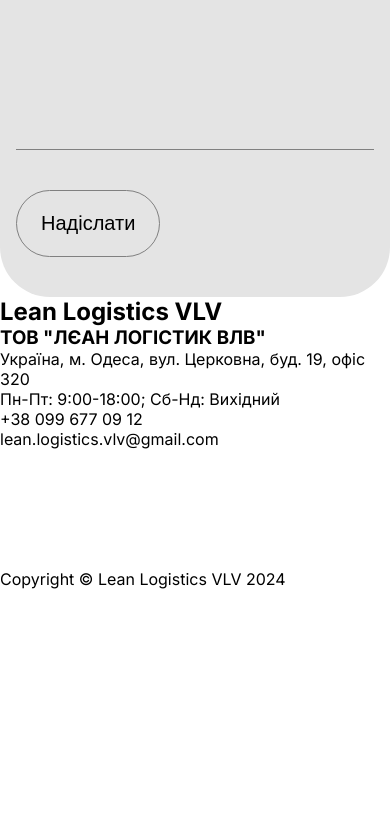
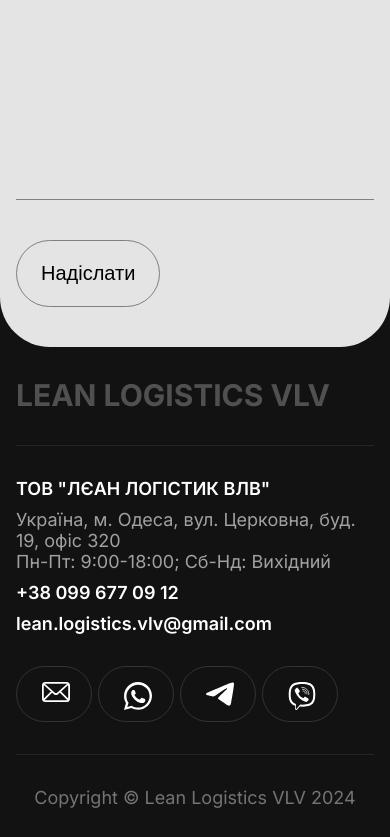
Before and after one commit to DimaZhadan/Lean-Logistics, a website built with Vite: page index.html in a window 390 px wide. Shown: the part 10840-11677 px from the top of the page. Before the commit the page ends 11429 px from the top, so only its background shows below. Built offline with nearby package versions, Linux system fonts and the light colour scheme.

Commit message:
complete footer

```diff
--- a/index.html
+++ b/index.html
@@ -386,27 +386,27 @@
   <footer class="footer">
     <div class="container">
       <div class="footer-vrapper">
-        <h2 class="footer-header">Lean Logistics VLV</h2>
+        <h2 class="footer-header">LEAN LOGISTICS VLV</h2>
         <div class="footer-items">
           <div class="footer-item">
             <h3 class="footer-item__header">ТОВ "ЛЄАН ЛОГІСТИК ВЛВ"</h3>
             <div class="footer-item__location">Україна, м. Одеса, вул. Церковна, буд. 19, офіс 320</div>
             <div class="footer-item__worcktime">Пн-Пт: 9:00-18:00; Сб-Нд: Вихідний</div>
             <div class="footer-item__tel">+38 099 677 09 12</div>
-            <div class="footer-item__">lean.logistics.vlv@gmail.com</div>
+            <div class="footer-item__email">lean.logistics.vlv@gmail.com</div>
           </div>
           <div class="footer-item">
             <div class="footer-item__socials">
-              <img src="./src/icons/telegram.svg" alt="" srcset="">
+              <a href="http://"><img src="./src/icons/email.svg" alt="" srcset=""></a>
             </div>
             <div class="footer-item__socials">
-              <img src="./src/icons/whatsapp.svg" alt="" srcset="">
+              <a href="http://"><img src="./src/icons/whatsapp.svg" alt="" srcset=""></a>
             </div>
             <div class="footer-item__socials">
-              <img src="./src/icons/telegram.svg" alt="" srcset="">
+              <a href="http://"><img src="./src/icons/telegram.svg" alt="" srcset=""></a>
             </div>
             <div class="footer-item__socials">
-              <img src="./src/icons/viber.svg" alt="" srcset="">
+              <a href="http://"><img src="./src/icons/viber.svg" alt="" srcset=""></a>
             </div>
           </div>
         </div>
--- a/src/style.css
+++ b/src/style.css
@@ -535,6 +535,7 @@
 /* contacts */
 .contacts {
   position: relative;
+  bottom: -50px;
   padding: 120px 16px;
   background-color: #e4e4e4;
   border-radius: 50px;
@@ -654,6 +655,94 @@
   color: #fff;
 }
 
+/* footer */
+
+.footer {
+  background-color: #121212;
+  padding: 122px 16px 48px 16px;
+}
+
+.footer .footer-vrapper .footer-header {
+  color: #505050;
+  font-size: 148px;
+  text-transform: uppercase;
+}
+
+.footer .footer-vrapper .footer-header::after {
+  content: '';
+  background-color: #242424;
+  display: block;
+  height: 1px;
+  width: 100%;
+  margin-top: 48px;
+}
+
+.footer .footer-vrapper .footer-items {
+  display: flex;
+  align-items: center;
+  justify-content: space-between;
+  margin-top: 48px;
+}
+
+.footer .footer-vrapper .footer-items .footer-item .footer-item__header,
+.footer .footer-vrapper .footer-items .footer-item .footer-item__tel,
+.footer .footer-vrapper .footer-items .footer-item .footer-item__email {
+  color: #fff;
+  font-size: 18px;
+  font-weight: 600;
+}
+
+.footer .footer-vrapper .footer-items .footer-item .footer-item__tel {
+  margin: 10px 0;
+}
+
+.footer .footer-vrapper .footer-items .footer-item .footer-item__location {
+  margin-top: 10px;
+}
+
+.footer .footer-vrapper .footer-items .footer-item .footer-item__location,
+.footer .footer-vrapper .footer-items .footer-item .footer-item__worcktime {
+  color: #a1a1a1;
+  font-size: 18px;
+}
+
+.footer .footer-vrapper .footer-items .footer-item:nth-child(2) {
+  display: flex;
+  align-items: center;
+}
+
+.footer .footer-vrapper .footer-items .footer-item .footer-item__socials {
+  border: 1px solid #333;
+  padding: 13px 36px;
+  border-radius: 30px;
+}
+
+.footer .footer-vrapper .footer-items .footer-item .footer-item__socials:not(:last-child) {
+  margin-right: 6px;
+}
+
+.footer .footer-vrapper .footer-items .footer-item .footer-item__socials a {
+  display: block;
+  width: 28px;
+  height: 28px;
+}
+
+.footer .footer-vrapper .footer-copyrights::before {
+  content: '';
+  background-color: #242424;
+  display: block;
+  height: 1px;
+  width: 100%;
+  margin-bottom: 48px;
+}
+
+.footer .footer-vrapper .footer-copyrights {
+  text-align: center;
+  color: #747476;
+  font-size: 18px;
+  padding-top: 48px;
+}
+
 @media (max-width: 1920px) {
   .header {
     min-width: 100%;
@@ -676,6 +765,10 @@
     width: 358px;
     height: 358px;
   }
+
+  .footer .footer-vrapper .footer-header {
+    font-size: 128px;
+  }
 }
 
 @media (max-width: 1470px) {
@@ -689,6 +782,10 @@
   .header-menu__element {
     width: 80px;
     word-wrap: normal;
+  }
+
+  .footer .footer-vrapper .footer-header {
+    font-size: 108px;
   }
 
 }
@@ -792,6 +889,10 @@
   .contacts .contacts-items .contacts-item .contacts-item__phone input,
   .contacts .contacts-items .contacts-item .contacts-item__text input {
     width: 100%;
+  }
+
+  .footer .footer-vrapper .footer-header {
+    font-size: 98px;
   }
 
 }
@@ -906,7 +1007,6 @@
     margin-bottom: 32px;
   }
 
-
   .header-burger .header-links::after {
     display: flex !important;
     content: '';
@@ -952,6 +1052,10 @@
     text-decoration: none;
   }
 
+  .footer .footer-vrapper .footer-header {
+    font-size: 78px;
+  }
+
 }
 
 @media (max-width: 920px) {
@@ -985,6 +1089,19 @@
 
   .about-item .about-item__descr {
     font-size: 18px;
+  }
+
+  .footer .footer-vrapper .footer-header {
+    font-size: 58px;
+  }
+
+  .footer .footer-vrapper .footer-items {
+    flex-direction: column;
+    align-items: start;
+  }
+
+  .footer .footer-vrapper .footer-items .footer-item .footer-item__email {
+    margin-bottom: 32px;
   }
 }
 
@@ -1099,6 +1216,42 @@
 
 }
 
+@media (max-width:640px) {
+  .footer {
+    background-color: #121212;
+    padding: 80px 16px 40px 16px;
+  }
+
+  .footer .footer-vrapper .footer-header::after {
+    margin-top: 32px;
+  }
+
+  .footer .footer-vrapper .footer-header {
+    font-size: 33px;
+  }
+
+  .footer .footer-vrapper .footer-items {
+    margin-top: 32px;
+  }
+
+  .footer .footer-vrapper .footer-items .footer-item .footer-item__socials {
+    padding: 15px 31px;
+  }
+
+  .footer .footer-vrapper .footer-items .footer-item .footer-item__socials a {
+    width: 24px;
+    height: 24px;
+  }
+
+  .footer .footer-vrapper .footer-copyrights::before {
+    margin-bottom: 32px;
+  }
+
+  .footer .footer-vrapper .footer-copyrights {
+    padding-top: 32px;
+  }
+}
+
 @media (max-width:400px) {
   .services .container .services-vrapper .services-items {
     grid-template-columns: repeat(1, 100%);
@@ -1107,4 +1260,12 @@
   .services .container .services-vrapper .services-items .services-item__img img {
     width: 100%;
   }
+
+  .footer .footer-vrapper .footer-header {
+    font-size: 30px;
+  }
+
+  .footer .footer-vrapper .footer-items .footer-item .footer-item__socials {
+    padding: 15px 25px;
+  }
 }
```
Also changed, not shown: src/icons/email.svg (added).
